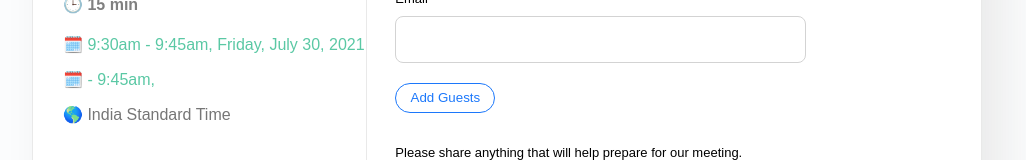
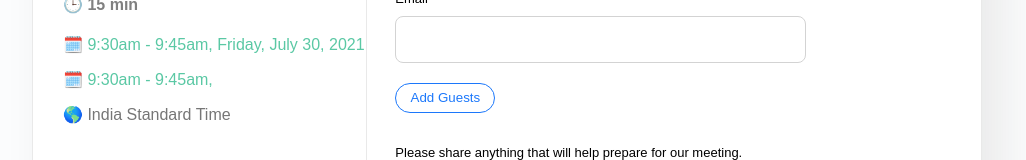
Before and after one commit to Poorva-Shrivastav/Calendly-clone, a React (Create React App) app in the folder frontend/calendly-clone/: page /user/15min/date/meeting in a window 1280 px wide. Shown: the part 237-397 px from the top of the page, without its empty margins (156-1182 px from the left). Built offline with nearby package versions, Linux system fonts and the light colour scheme; the HTML template or start-up script is replaced by a standard one.

Commit message:
attempted passing date as  prop

```diff
--- a/frontend/calendly-clone/src/App.js
+++ b/frontend/calendly-clone/src/App.js
@@ -1,4 +1,4 @@
-import React, { Children } from 'react';
+import React, { Children, useState } from 'react';
 import Home from './screens/Home/Home';
 import Signup from './screens/Signup/Signup';
 import {BrowserRouter as Router, Switch, Route, Link} from 'react-router-dom'
@@ -13,7 +13,10 @@ import CalendarReact from './screens/FifteenMin/Calendar/CalendarReact';
 import MeetingConfirmation from './screens/MeetingConfirmation/MeetingConfirmation';
 import SignupWithGoogle from './screens/SignupWithGoogle/SignupWithGoogle';
 
-function App({loginEmail, email, time, selectedDate}) {
+function App({loginEmail, email, time, name}) {
+
+  const [selectedDate, setSelectedDate] = useState('')
+
   return (
     <Router>
       <Switch>
@@ -27,7 +30,7 @@ function App({loginEmail, email, time, selectedDate}) {
             <Route exact path="/user"><EventTypes time={time}/></Route>
             <Route exact path="/user/:time"><FifteenMin/></Route>
             <Route exact path="/user/15min/date"><SelectedDate selectedDate={selectedDate}/></Route>
-            <Route exact path="/user/15min/date/meeting"><MeetingScheduler/> </Route>
+            <Route exact path="/user/15min/date/meeting"><MeetingScheduler CalendarReact={selectedDate}/></Route>
             <Route exact path="/user/15min/date/meeting-confirmation"><MeetingConfirmation /> </Route>
         </div>
      </Switch>
--- a/frontend/calendly-clone/src/screens/FifteenMin/SelectedDate/SelectedDate.js
+++ b/frontend/calendly-clone/src/screens/FifteenMin/SelectedDate/SelectedDate.js
@@ -9,6 +9,7 @@ import './SelectedDate.css'
 import '../Calendar/CalendarReact.css'
 import Calendar from 'react-calendar'
 import dateFormat from 'dateformat';
+import MeetingScheduler from '../../MeetingScheduler/MeetingScheduler'
 
 
 
@@ -216,6 +217,7 @@ function SelectedDate({time}) {
                                 <button className={clicked=='4.45' ? 'available-onClick' : 'display-none'} value="4.45" onClick={meetingScheduleHandler}>Confirm</button>
                             </div>
 
+                            <MeetingScheduler selectedDate={selectedDate}/>
 
                         </div>
                     </div>
--- a/frontend/calendly-clone/src/screens/MeetingConfirmation/MeetingConfirmation.js
+++ b/frontend/calendly-clone/src/screens/MeetingConfirmation/MeetingConfirmation.js
@@ -2,14 +2,14 @@ import React from 'react'
 // import TimeBar from '../FifteenMin/TimeBar/TimeBar'
 import './MeetingConfirmation.css'
 
-function MeetingConfirmation() {
+function MeetingConfirmation({name}) {
     return (
         // <div>
             <div className="outerdiv-meetingConf">
                 <div className="sub-container-meetingConf">
                     <div className="upper-div-meetingConf">
                         <h3 id="h3-meetingConf">Confirmed</h3>
-                        <p id="p-meetingConf">You are scheduled with {'Poorva Shrivastav'}.</p>
+                        <p id="p-meetingConf">You are scheduled with {name}</p>
                     </div>
                     <div className="lower-div-meetingConf">
                         <h4 id="event-string-h4-meetingConf">🟡 {"15 Minute Meeting"}</h4>
--- a/frontend/calendly-clone/src/screens/MeetingScheduler/MeetingScheduler.js
+++ b/frontend/calendly-clone/src/screens/MeetingScheduler/MeetingScheduler.js
@@ -3,8 +3,10 @@ import TimeBar from '../FifteenMin/TimeBar/TimeBar'
 import'./MeetingScheduler.css'
 import { useHistory, useParams } from 'react-router'
 import validator from 'validator'
+// import CalendarReact from '../FifteenMin/Calendar/CalendarReact'
+import SelectedDate from '../FifteenMin/SelectedDate/SelectedDate'
 
-function MeetingScheduler({selectedDate, value}) {
+function MeetingScheduler({selectedDate}) {
     const [addGuests, setAddGuests] = useState(false)
     const [name, setName] = useState('')
     const [mainEmail, setMainEmail] = useState('')
@@ -24,6 +26,8 @@ function MeetingScheduler({selectedDate, value}) {
         let path = `/user/15min/date`
         history.push(path)
     }
+
+    console.log(selectedDate);
 
     const nameChangeHandler = (e) => setName(e.target.value)
 
@@ -124,7 +128,7 @@ function MeetingScheduler({selectedDate, value}) {
         }else if(mainEmail == ''){
             setIsEmptyEmail(true)
         }else if(name !== '' && mainEmail !== ''){
-            let path = `/signin/user/15min/date/meeting-confirmation`
+            let path = `/user/15min/date/meeting-confirmation`
             history.push(path)
             const response = await fetch("http://localhost:8000/send", {
             method: "POST",
@@ -166,7 +170,7 @@ function MeetingScheduler({selectedDate, value}) {
                     <button className="back-button" onClick={backHandler}>⬅</button>
                     <TimeBar time={15}/>
                     <p id="event-string-p">🗓️ 9:30am - 9:45am, Friday, July 30, 2021</p>
-                    <p id="event-string-p">🗓️ {value}- 9:45am, {selectedDate}</p>
+                    <p id="event-string-p">🗓️ 9:30am - 9:45am, {selectedDate}</p>
                     <p id="time-zone">🌎 India Standard Time</p>
 
                 </div>
@@ -239,7 +243,7 @@ function MeetingScheduler({selectedDate, value}) {
                                     value={email}
                                     onChange={inputHandler}
                                     // onChange={isEditEmail ? inputHandler : null}
-                                    onKeyPress={(e)=> e.key === "Enter" ? addEmailHandler(e) : null}
+                                    onKeyPress={(e)=> e.key === "Enter" ? addEmailHandler(e) : ''}
                                     // onKeyDown=
                                 />
 
@@ -253,10 +257,11 @@ function MeetingScheduler({selectedDate, value}) {
                             value={message}
                             onChange={messageChangeHandler}
                             ></textarea>
-                        <button type="submit" value="Submit"className="schedule-event-button">Schedule Event</button>
+                        <button type="submit" value="Submit" className="schedule-event-button">Schedule Event</button>
                     </div>
                 </div>
             </form>
+
     </div>
     </div >
 )
```
